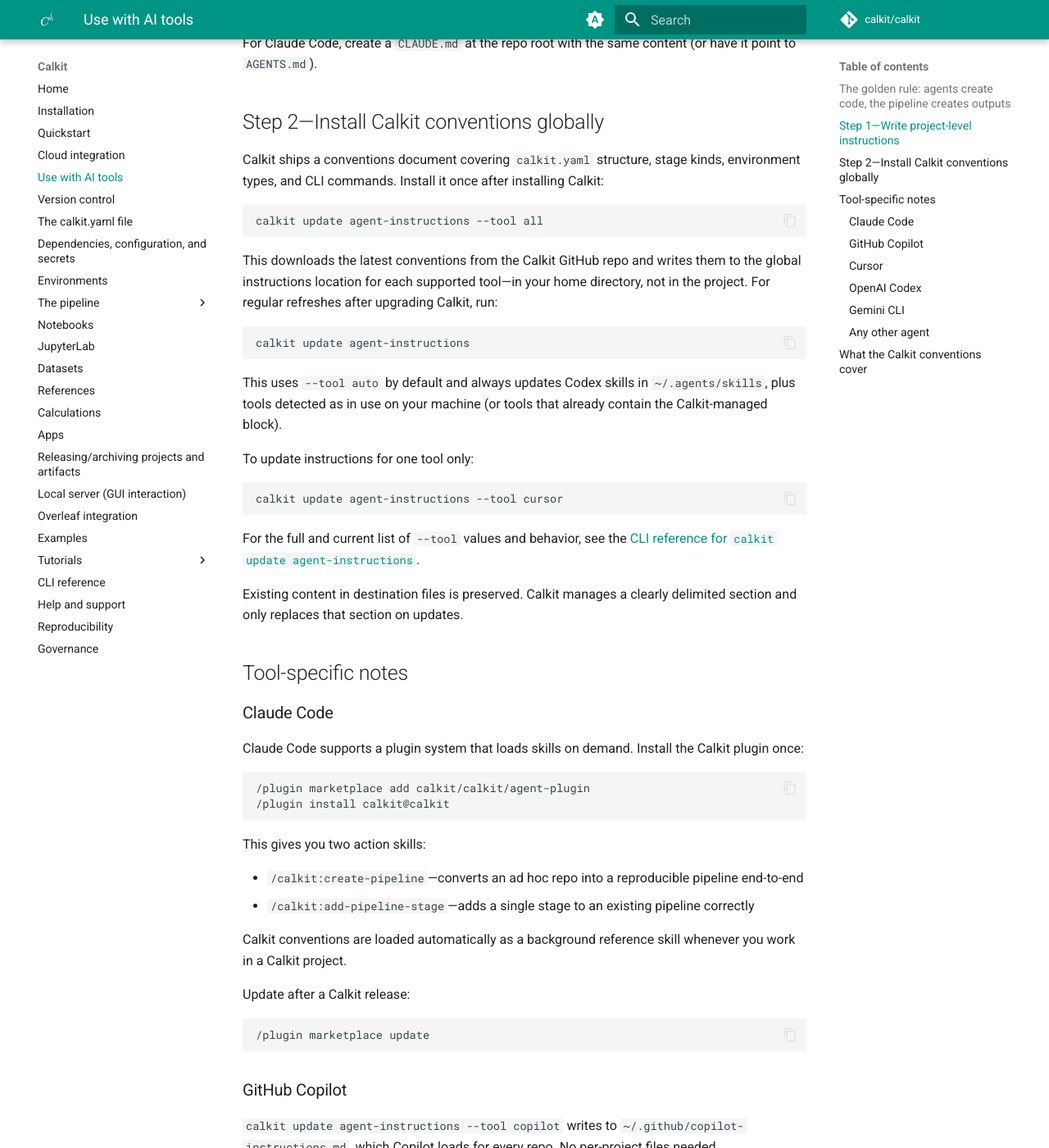
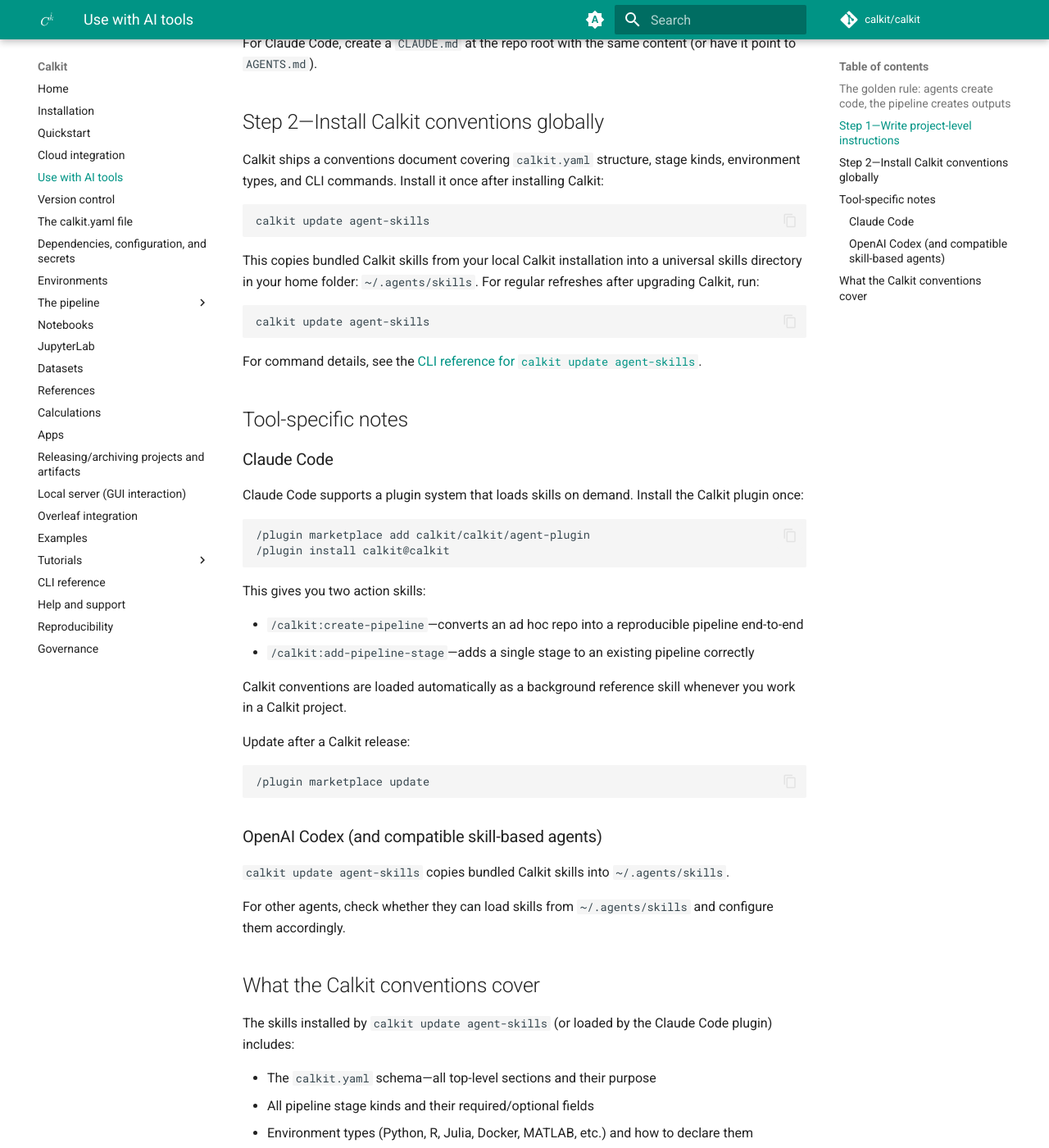
Before and after one commit to calkit/calkit, an MkDocs documentation site: the page built from docs/ai-tools.md, in a window 1280 px wide and 1400 px high, scrolled down 1398 px. Shown: the whole window at 82% size. Built offline with MkDocs 1.6.1 and Material for MkDocs 9.7.7, drawn with Linux system fonts in a browser that asks for light colours; comment, search, counter and statistics services are not loaded; some of the changed text lies outside the part shown.

Commit message:
Simplify

````diff
--- a/docs/ai-tools.md
+++ b/docs/ai-tools.md
@@ -72,35 +72,20 @@
 Install it once after installing Calkit:
 
 ```bash
-calkit update agent-instructions --tool all
+calkit update agent-skills
 ```
 
-This downloads the latest conventions from the Calkit GitHub repo
-and writes them to the global instructions location for each supported
-tool—in your home directory, not in the project.
+This copies bundled Calkit skills from your local Calkit installation
+into a universal skills directory in your home folder:
+`~/.agents/skills`.
 For regular refreshes after upgrading Calkit, run:
 
 ```bash
-calkit update agent-instructions
+calkit update agent-skills
 ```
 
-This uses `--tool auto` by default and always updates Codex skills
-in `~/.agents/skills`, plus tools detected as in use on your machine
-(or tools that already contain the Calkit-managed block).
-
-To update instructions for one tool only:
-
-```bash
-calkit update agent-instructions --tool cursor
-```
-
-For the full and current list of `--tool` values and behavior,
-see the
-[CLI reference for `calkit update agent-instructions`](cli-reference.md#subcommand-update-agent-instructions).
-
-Existing content in destination files is preserved.
-Calkit manages a clearly delimited section
-and only replaces that section on updates.
+For command details, see the
+[CLI reference for `calkit update agent-skills`](cli-reference.md#subcommand-update-agent-skills).
 
 ## Tool-specific notes
 
@@ -128,40 +113,17 @@
 /plugin marketplace update
 ```
 
-### GitHub Copilot
+### OpenAI Codex (and compatible skill-based agents)
 
-`calkit update agent-instructions --tool copilot` writes to `~/.github/copilot-instructions.md`,
-which Copilot loads for every repo.
-No per-project files needed.
+`calkit update agent-skills` copies bundled Calkit skills into
+`~/.agents/skills`.
 
-### Cursor
-
-`calkit update agent-instructions --tool cursor` writes to `~/.cursor/rules/calkit.mdc`
-with `alwaysApply: true`.
-Cursor loads this rule file in every workspace automatically.
-
-### OpenAI Codex
-
-`calkit update agent-instructions --tool codex` copies bundled Calkit
-skills into `~/.agents/skills`.
-
-### Gemini CLI
-
-`calkit update agent-instructions --tool gemini` writes to `~/.gemini/GEMINI.md`.
-Gemini CLI loads this as global context for all projects.
-
-### Any other agent
-
-For agents not listed here:
-most support either a global instructions file or reading `AGENTS.md` from
-the repo.
-Point your tool at the Calkit skills installed in `~/.agents/skills`
-by `calkit update agent-instructions --tool codex`
-or consult that tool's docs for its global instructions path.
+For other agents, check whether they can load skills from
+`~/.agents/skills` and configure them accordingly.
 
 ## What the Calkit conventions cover
 
-The document installed by `calkit update agent-instructions`
+The skills installed by `calkit update agent-skills`
 (or loaded by the Claude Code plugin) includes:
 
 - The `calkit.yaml` schema—all top-level sections and their purpose
--- a/pyproject.toml
+++ b/pyproject.toml
@@ -107,6 +107,9 @@
 [tool.hatch.build.targets.wheel]
 packages = ["calkit"]
 
+[tool.hatch.build.targets.wheel.force-include]
+"agent-plugin/skills" = "calkit/agent_skills"
+
 [tool.hatch.build.targets.sdist]
 artifacts = ["calkit/labextension"]
 exclude = [".github"]
````
Also changed, not shown: agent-plugin/agents/AGENTS.md (deleted, +0 -304 lines), docs/cli-reference.md (+30 -40 lines), 3 other files.
